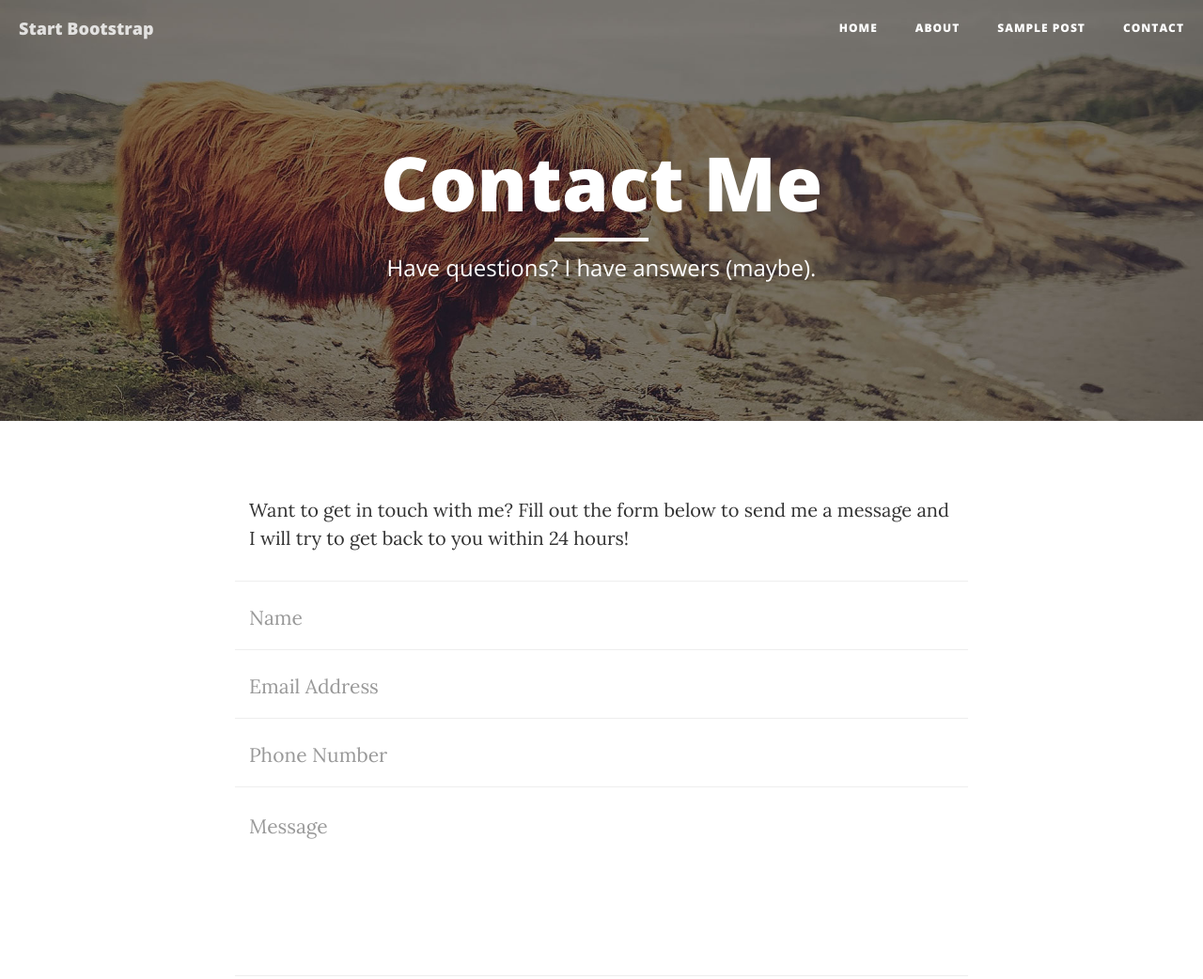
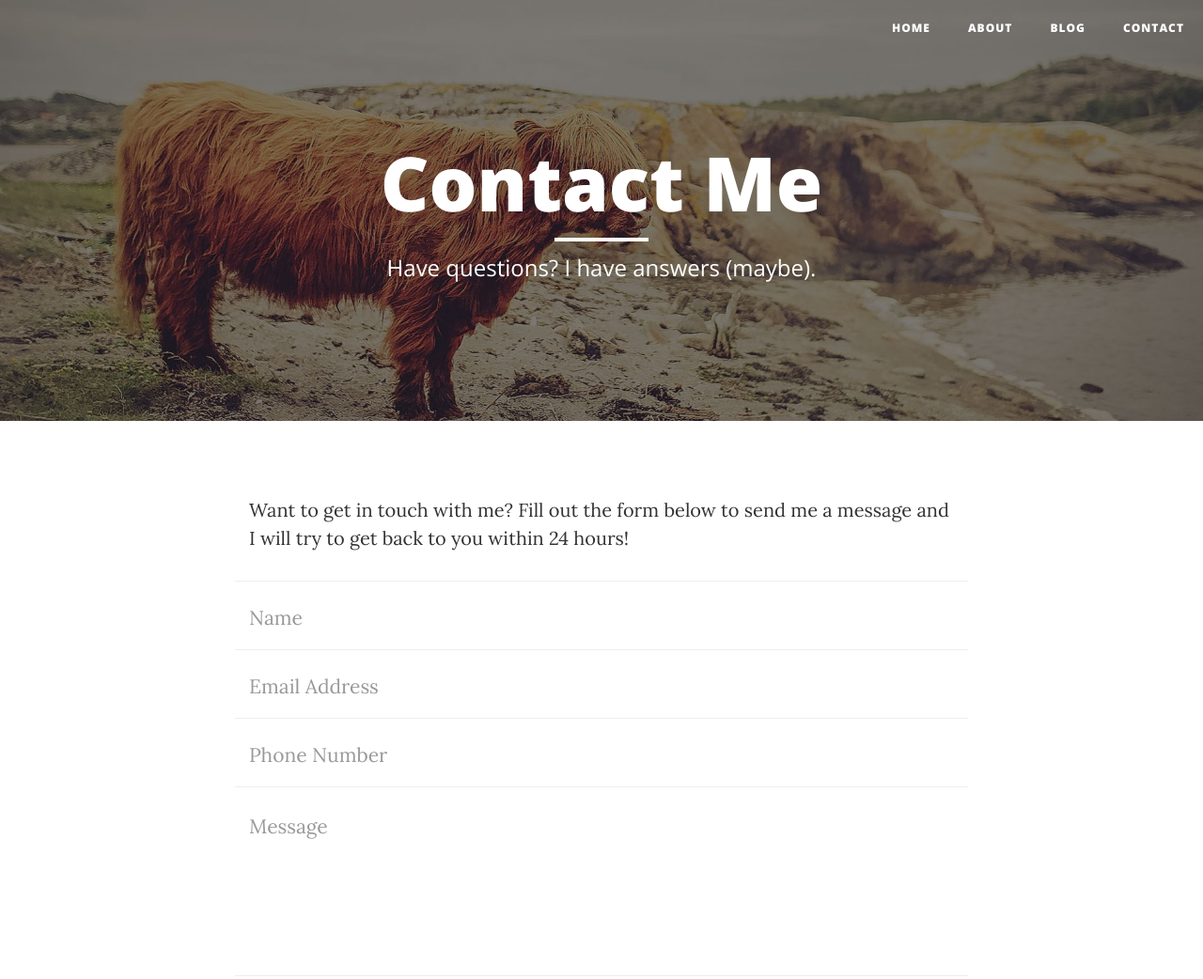
Before and after one commit to tiboldecjhunjie/Blog, a website: page contact.html in a window 1280 px wide. Shown: the top 1042 px of the page at 94% size. Drawn offline with nearby package versions, Linux system fonts and the light colour scheme.

Commit message:
Update contact.html

```diff
--- a/contact.html
+++ b/contact.html
@@ -42,7 +42,7 @@
                     <span class="sr-only">Toggle navigation</span>
                     Menu <i class="fa fa-bars"></i>
                 </button>
-                <a class="navbar-brand" href="index.html">Start Bootstrap</a>
+
             </div>
 
             <!-- Collect the nav links, forms, and other content for toggling -->
@@ -55,7 +55,7 @@
                         <a href="about.html">About</a>
                     </li>
                     <li>
-                        <a href="post.html">Sample Post</a>
+                        <a href="post.html">Blog</a>
                     </li>
                     <li>
                         <a href="contact.html">Contact</a>
```
